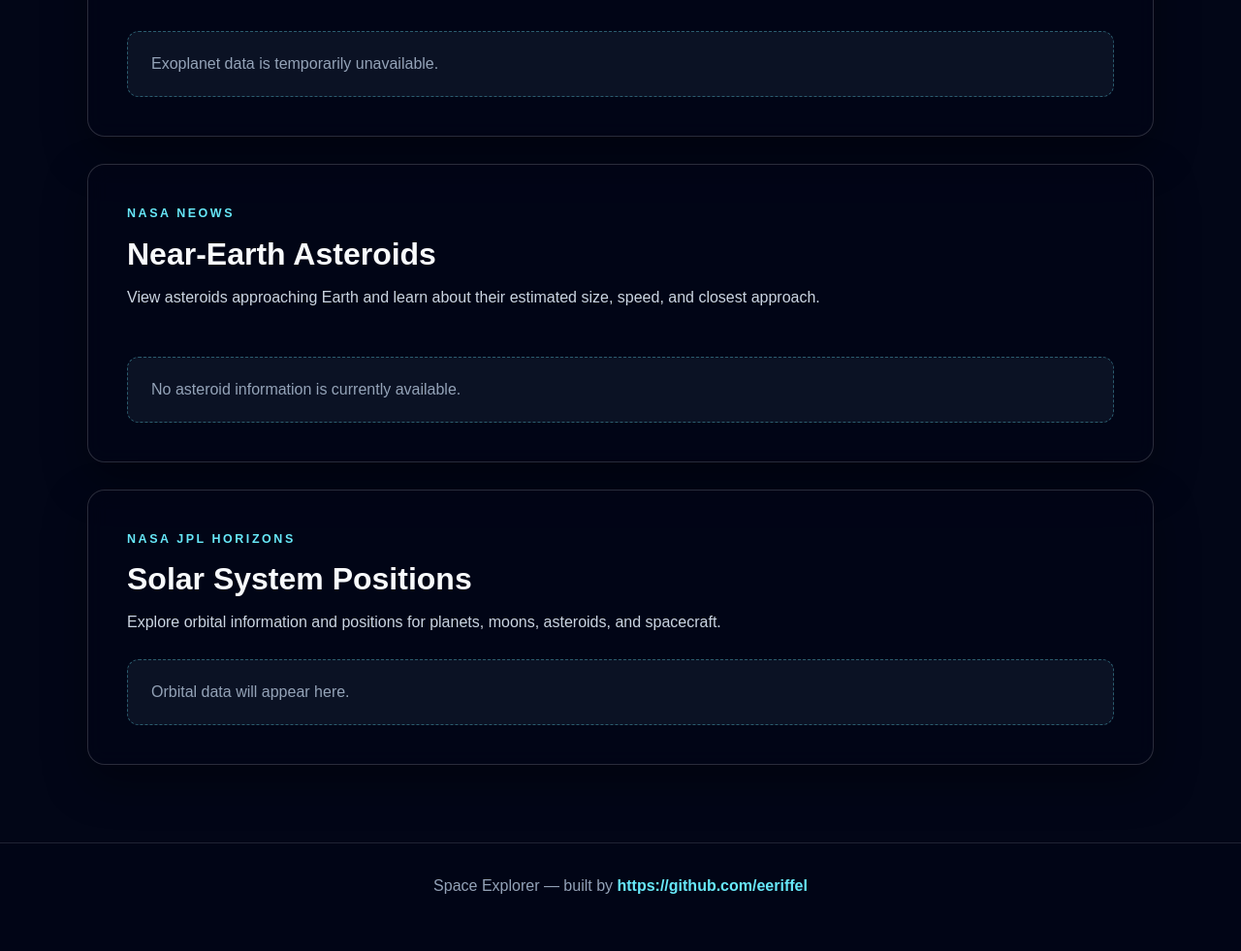
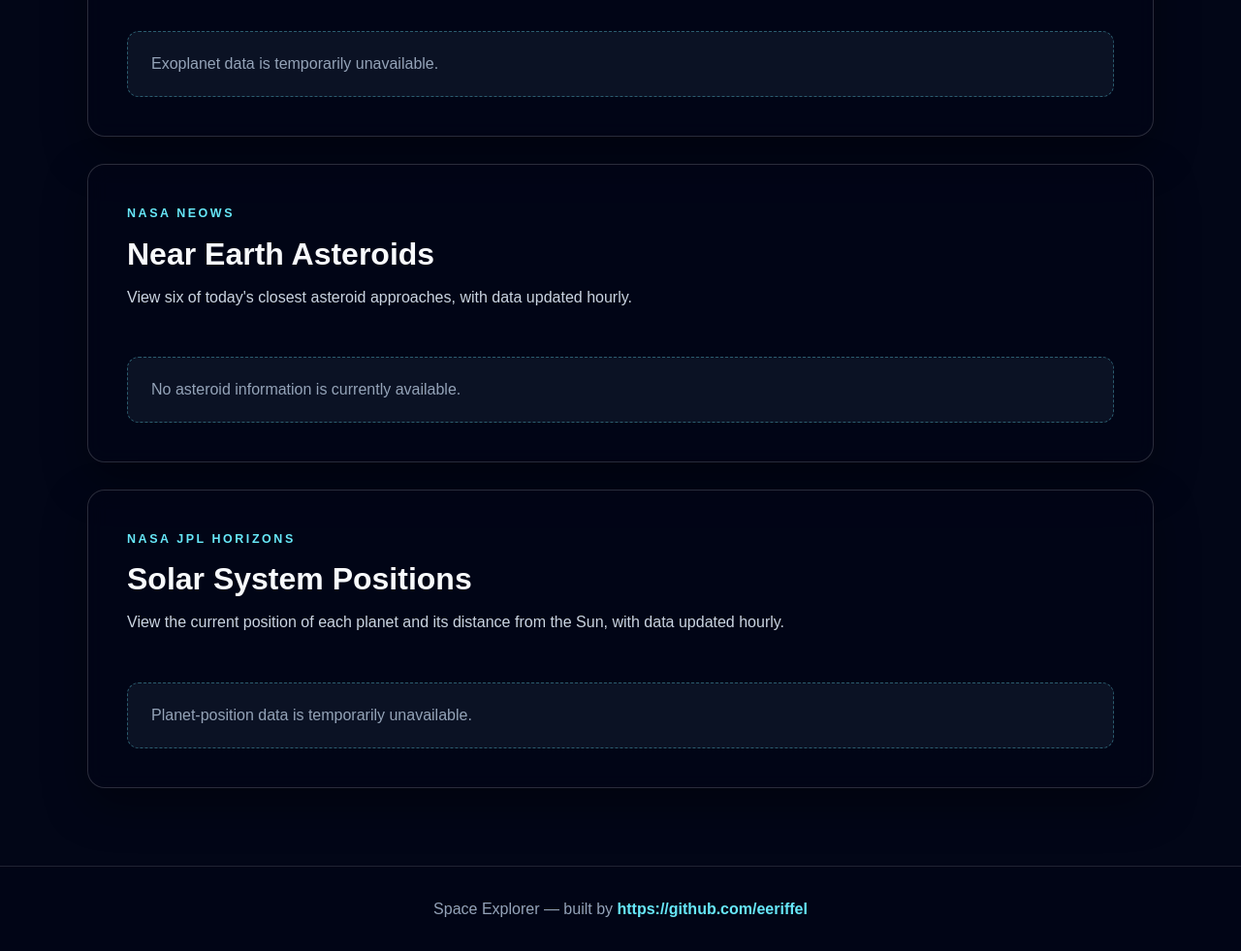
Before and after one commit to eeriffel/Space-Explorer, a Flask app: template templates/explore.html in a window 1280 px wide. Shown: the part 827-1808 px from the top of the page at 97% size. Before the commit the page ends 1749 px from the top, so only its background shows below. Run offline with Flask 3, Linux system fonts and the light colour scheme; the template is opened without the code that fills it, so the values that code supplies are empty.

Commit message:
add solar system NASA api, hourly cache

```diff
--- a/app.py
+++ b/app.py
@@ -1,6 +1,8 @@
-from datetime import datetime, timezone
+import csv
+import math
 import os
 import time
+from datetime import datetime, timezone
 
 import requests
 from flask import Flask, render_template
@@ -8,7 +10,7 @@ from flask import Flask, render_template
 
 app = Flask(__name__)
 
-CACHE_DURATION = 3600
+CACHE_DURATION = 3600  # One hour
 
 exoplanet_cache = {
     "data": [],
@@ -20,31 +22,34 @@ asteroid_cache = {
     "last_updated": 0
 }
 
+position_cache = {
+    "data": [],
+    "last_updated": 0
+}
+
 
 def get_exoplanets():
     current_time = time.time()
-    cache_age = current_time - exoplanet_cache["last_updated"]
 
-    if exoplanet_cache["data"] and cache_age < CACHE_DURATION:
-        print("Using cached exoplanet data")
+    if (
+        exoplanet_cache["data"]
+        and current_time - exoplanet_cache["last_updated"] < CACHE_DURATION
+    ):
         return exoplanet_cache["data"]
 
-    api_url = (
-        "https://exoplanetarchive.ipac.caltech.edu/"
-        "TAP/sync"
-    )
+    url = "https://exoplanetarchive.ipac.caltech.edu/TAP/sync"
 
     query = """
         SELECT TOP 6
             pl_name,
             hostname,
-            disc_year,
-            discoverymethod,
             sy_dist,
-            pl_rade
+            pl_rade,
+            pl_eqt,
+            discoverymethod
         FROM pscomppars
         WHERE sy_dist IS NOT NULL
-        ORDER BY sy_dist
+        ORDER BY sy_dist ASC
     """
 
     parameters = {
@@ -53,92 +58,188 @@ def get_exoplanets():
     }
 
     try:
-        response = requests.get(
-            api_url,
-            params=parameters,
-            timeout=15
-        )
+        response = requests.get(url, params=parameters, timeout=15)
+        response.raise_for_status()
+        exoplanets = response.json()
 
-        response.raise_for_status()
-        new_data = response.json()
-
-        exoplanet_cache["data"] = new_data
+        exoplanet_cache["data"] = exoplanets
         exoplanet_cache["last_updated"] = current_time
 
-        print("Downloaded new exoplanet data")
+    except requests.RequestException as error:
+        print(f"Exoplanet API error: {error}")
 
-        return new_data
-
-    except requests.RequestException as error:
-        print("Exoplanet API error:", error)
-        return exoplanet_cache["data"]
+    return exoplanet_cache["data"]
 
 
 def get_asteroids():
     current_time = time.time()
-    cache_age = current_time - asteroid_cache["last_updated"]
 
-    if asteroid_cache["data"] and cache_age < CACHE_DURATION:
-        print("Using cached asteroid data")
+    if (
+        asteroid_cache["data"]
+        and current_time - asteroid_cache["last_updated"] < CACHE_DURATION
+    ):
         return asteroid_cache["data"]
 
-    today = datetime.now(timezone.utc).date().isoformat()
+    today = datetime.now(timezone.utc).strftime("%Y-%m-%d")
 
-    api_url = "https://api.nasa.gov/neo/rest/v1/feed"
+    url = "https://api.nasa.gov/neo/rest/v1/feed"
 
     parameters = {
         "start_date": today,
         "end_date": today,
-        "api_key": os.getenv(
-            "NASA_API_KEY",
-            "DEMO_KEY"
-        )
+        "api_key": os.environ.get("NASA_API_KEY", "DEMO_KEY")
     }
 
     try:
-        response = requests.get(
-            api_url,
-            params=parameters,
-            timeout=15
-        )
+        response = requests.get(url, params=parameters, timeout=15)
+        response.raise_for_status()
 
-        response.raise_for_status()
-        response_data = response.json()
+        nasa_data = response.json()
+        asteroid_results = []
 
-        asteroids = response_data[
-            "near_earth_objects"
-        ].get(today, [])
+        for asteroid in nasa_data["near_earth_objects"].get(today, []):
+            approaches = asteroid.get("close_approach_data", [])
 
-        asteroids = [
-            asteroid
-            for asteroid in asteroids
-            if asteroid["close_approach_data"]
-        ]
+            if not approaches:
+                continue
 
-        asteroids.sort(
-            key=lambda asteroid: float(
-                asteroid["close_approach_data"][0]
-                ["miss_distance"]["kilometers"]
-            )
-        )
+            approach = approaches[0]
+            diameter = asteroid["estimated_diameter"]["kilometers"]
 
-        closest_asteroids = asteroids[:6]
+            asteroid_results.append({
+                "name": asteroid["name"].replace("(", "").replace(")", ""),
+                "diameter": round(
+                    (
+                        diameter["estimated_diameter_min"]
+                        + diameter["estimated_diameter_max"]
+                    ) / 2,
+                    3
+                ),
+                "distance": round(
+                    float(approach["miss_distance"]["kilometers"]),
+                    0
+                ),
+                "speed": round(
+                    float(approach["relative_velocity"]["kilometers_per_hour"]),
+                    0
+                ),
+                "hazardous": asteroid[
+                    "is_potentially_hazardous_asteroid"
+                ]
+            })
 
-        asteroid_cache["data"] = closest_asteroids
+        asteroid_results.sort(key=lambda asteroid: asteroid["distance"])
+
+        asteroid_cache["data"] = asteroid_results[:6]
         asteroid_cache["last_updated"] = current_time
 
-        print("Downloaded new asteroid data")
+    except (requests.RequestException, KeyError, ValueError) as error:
+        print(f"Asteroid API error: {error}")
 
-        return closest_asteroids
+    return asteroid_cache["data"]
 
-    except (
-        requests.RequestException,
-        KeyError,
-        IndexError,
-        ValueError
-    ) as error:
-        print("Asteroid API error:", error)
-        return asteroid_cache["data"]
+
+def get_planet_positions():
+    current_time = time.time()
+
+    if (
+        position_cache["data"]
+        and current_time - position_cache["last_updated"] < CACHE_DURATION
+    ):
+        return position_cache["data"]
+
+    planets = {
+        "Mercury": "199",
+        "Venus": "299",
+        "Earth": "399",
+        "Mars": "499",
+        "Jupiter": "599",
+        "Saturn": "699",
+        "Uranus": "799",
+        "Neptune": "899"
+    }
+
+    position_results = []
+
+    observation_time = datetime.now(
+        timezone.utc
+    ).strftime("%Y-%m-%d %H:%M")
+
+    for planet_name, planet_id in planets.items():
+        parameters = {
+            "format": "json",
+            "COMMAND": f"'{planet_id}'",
+            "OBJ_DATA": "'NO'",
+            "MAKE_EPHEM": "'YES'",
+            "EPHEM_TYPE": "'VECTORS'",
+            "CENTER": "'500@10'",
+            "TLIST": f"'{observation_time}'",
+            "OUT_UNITS": "'AU-D'",
+            "VEC_TABLE": "'1'",
+            "CSV_FORMAT": "'YES'"
+        }
+
+        try:
+            response = requests.get(
+                "https://ssd.jpl.nasa.gov/api/horizons.api",
+                params=parameters,
+                timeout=15
+            )
+
+            response.raise_for_status()
+            api_data = response.json()
+
+            if "error" in api_data:
+                print(
+                    f"JPL error for {planet_name}: "
+                    f"{api_data['error']}"
+                )
+                continue
+
+            result = api_data["result"]
+
+            data_section = (
+                result.split("$$SOE")[1]
+                .split("$$EOE")[0]
+            )
+
+            first_line = data_section.strip().splitlines()[0]
+            row = next(csv.reader([first_line]))
+
+            x_position = float(row[2])
+            y_position = float(row[3])
+            z_position = float(row[4])
+
+            distance_from_sun = math.sqrt(
+                x_position ** 2
+                + y_position ** 2
+                + z_position ** 2
+            )
+
+            position_results.append({
+                "name": planet_name,
+                "x": round(x_position, 4),
+                "y": round(y_position, 4),
+                "z": round(z_position, 4),
+                "distance": round(distance_from_sun, 4)
+            })
+
+        except (
+            requests.RequestException,
+            KeyError,
+            ValueError,
+            IndexError
+        ) as error:
+            print(
+                f"Position API error for "
+                f"{planet_name}: {error}"
+            )
+
+    if position_results:
+        position_cache["data"] = position_results
+        position_cache["last_updated"] = current_time
+
+    return position_cache["data"]
 
 
 @app.route("/")
@@ -150,11 +251,13 @@ def home():
 def explore():
     exoplanets = get_exoplanets()
     asteroids = get_asteroids()
+    planet_positions = get_planet_positions()
 
     return render_template(
         "explore.html",
         exoplanets=exoplanets,
-        asteroids=asteroids
+        asteroids=asteroids,
+        planet_positions=planet_positions
     )
 
 
--- a/templates/explore.html
+++ b/templates/explore.html
@@ -7,21 +7,24 @@
 
     <title>Explore | Space Explorer</title>
 
-    <link rel="stylesheet"
-          href="{{ url_for('static', filename='style.css') }}">
+    <link
+        rel="stylesheet"
+        href="{{ url_for('static', filename='style.css') }}"
+    >
 </head>
 
 <body>
 
     <video autoplay loop muted playsinline class="space-background">
-        <source src="{{ url_for('static', filename='videos/stars.mp4') }}"
-                type="video/mp4">
+        <source
+            src="{{ url_for('static', filename='videos/stars.mp4') }}"
+            type="video/mp4"
+        >
     </video>
 
     <header class="site-header">
 
-        <a class="site-logo"
-           href="{{ url_for('home') }}">
+        <a class="site-logo" href="{{ url_for('home') }}">
             Space Explorer
         </a>
 
@@ -39,7 +42,6 @@
 
             <p class="eyebrow">EXPLORE THE COSMOS</p>
 
-
             <a class="primary-button" href="#exoplanets">
                 View Space Data
             </a>
@@ -48,6 +50,8 @@
 
         <section class="data-grid">
 
+            <!-- Exoplanets -->
+
             <article class="space-card" id="exoplanets">
 
                 <p class="card-label">NASA EXOPLANET ARCHIVE</p>
@@ -55,8 +59,8 @@
                 <h2>Exoplanet Explorer</h2>
 
                 <p>
-                    Discover the six nearest known exoplanets, with data updated hourly.
-
+                    Discover the six nearest known exoplanets,
+                    with data updated hourly.
                 </p>
 
                 <div class="result-grid">
@@ -67,32 +71,32 @@
 
                             <summary>
                                 <span class="planet-icon">•</span>
+
                                 <span>{{ planet.pl_name }}</span>
-                <span class="open-label">View details</span>
+
+                                <span class="open-label">
+                                    View details
+                                </span>
                             </summary>
 
                             <div class="planet-details">
 
                                 <p>
                                     <strong>Host star:</strong>
-                    {{ planet.hostname }}
-                </p>
-
-                <p>
-                    <strong>Discovery year:</strong>
-                    {{ planet.disc_year | int }}
+                                    {{ planet.hostname or "Unknown" }}
                                 </p>
 
                                 <p>
                                     <strong>Discovery method:</strong>
-                    {{ planet.discoverymethod }}
+                                    {{ planet.discoverymethod or "Unknown" }}
                                 </p>
 
                                 <p>
                                     <strong>Distance:</strong>
 
-                    {% if planet.sy_dist %}
-                        {{ planet.sy_dist | round(1) }} parsecs
+                                    {% if planet.sy_dist is not none %}
+                                        {{ planet.sy_dist | round(1) }}
+                                        parsecs
                                     {% else %}
                                         Unknown
                                     {% endif %}
@@ -101,8 +105,19 @@
                                 <p>
                                     <strong>Radius:</strong>
 
-                    {% if planet.pl_rade %}
-                        {{ planet.pl_rade | round(2) }} Earths
+                                    {% if planet.pl_rade is not none %}
+                                        {{ planet.pl_rade | round(2) }}
+                                        Earth radii
+                                    {% else %}
+                                        Unknown
+                                    {% endif %}
+                                </p>
+
+                                <p>
+                                    <strong>Temperature:</strong>
+
+                                    {% if planet.pl_eqt is not none %}
+                                        {{ planet.pl_eqt | round(0) }} K
                                     {% else %}
                                         Unknown
                                     {% endif %}
@@ -124,15 +139,17 @@
 
             </article>
 
+            <!-- Near-Earth asteroids -->
+
             <article class="space-card" id="asteroids">
 
                 <p class="card-label">NASA NEOWS</p>
 
-                <h2>Near-Earth Asteroids</h2>
+                <h2>Near Earth Asteroids</h2>
 
                 <p>
-                    View asteroids approaching Earth and learn about their
-                    estimated size, speed, and closest approach.
+                    View six of today's closest asteroid approaches,
+                    with data updated hourly.
                 </p>
 
                 <div class="result-grid">
@@ -154,64 +171,26 @@
                             <div class="planet-details">
 
                                 <p>
-                    <strong>Approach date:</strong>
-
-                    {{
-                        asteroid.close_approach_data[0]
-                        .close_approach_date
-                    }}
-                </p>
-
-                <p>
                                     <strong>Estimated diameter:</strong>
-
-                    {{
-                        asteroid.estimated_diameter.meters
-                        .estimated_diameter_min | round(1)
-                    }}
-
-                    –
-
-                    {{
-                        asteroid.estimated_diameter.meters
-                        .estimated_diameter_max | round(1)
-                    }}
-
-                    meters
+                                    {{ asteroid.diameter }} km
                                 </p>
 
                                 <p>
                                     <strong>Speed:</strong>
-
-                    {{
-                        asteroid.close_approach_data[0]
-                        .relative_velocity
-                        .kilometers_per_hour
-                        | float
-                        | round(0)
-                    }}
-
+                                    {{ "{:,.0f}".format(asteroid.speed) }}
                                     km/h
                                 </p>
 
                                 <p>
                                     <strong>Miss distance:</strong>
-
-                    {{
-                        asteroid.close_approach_data[0]
-                        .miss_distance
-                        .kilometers
-                        | float
-                        | round(0)
-                    }}
-
+                                    {{ "{:,.0f}".format(asteroid.distance) }}
                                     kilometers
                                 </p>
 
                                 <p>
                                     <strong>Potentially hazardous:</strong>
 
-                    {% if asteroid.is_potentially_hazardous_asteroid %}
+                                    {% if asteroid.hazardous %}
                                         Yes
                                     {% else %}
                                         No
@@ -234,6 +213,8 @@
 
             </article>
 
+            <!-- Solar-system positions -->
+
             <article class="space-card" id="horizons">
 
                 <p class="card-label">NASA JPL HORIZONS</p>
@@ -241,12 +222,60 @@
                 <h2>Solar System Positions</h2>
 
                 <p>
-                    Explore orbital information and positions for planets,
-                    moons, asteroids, and spacecraft.
+                    View the current position of each planet and its
+                    distance from the Sun, with data updated hourly.
                 </p>
 
+                <div class="result-grid">
+
+                    {% for planet in planet_positions %}
+
+                        <details class="planet-card">
+
+                            <summary>
+                                <span class="planet-icon">•</span>
+
+                                <span>{{ planet.name }}</span>
+
+                                <span class="open-label">
+                                    View details
+                                </span>
+                            </summary>
+
+                            <div class="planet-details">
+
+                                <p>
+                                    <strong>Distance from Sun:</strong>
+                                    {{ planet.distance }} AU
+                                </p>
+
+                                <p>
+                                    <strong>X position:</strong>
+                                    {{ planet.x }} AU
+                                </p>
+
+                                <p>
+                                    <strong>Y position:</strong>
+                                    {{ planet.y }} AU
+                                </p>
+
+                                <p>
+                                    <strong>Z position:</strong>
+                                    {{ planet.z }} AU
+                                </p>
+
+                            </div>
+
+                        </details>
+
+                    {% else %}
+
                         <div class="results">
-                    Orbital data will appear here.
+                            Planet-position data is temporarily unavailable.
+                        </div>
+
+                    {% endfor %}
+
                 </div>
 
             </article>
@@ -258,9 +287,12 @@
     <footer>
         <p>
             Space Explorer — built by
-        <a href="https://github.com/eeriffel"
+
+            <a
+                href="https://github.com/eeriffel"
                 target="_blank"
-           rel="noopener noreferrer">
+                rel="noopener noreferrer"
+            >
                 https://github.com/eeriffel
             </a>
         </p>
```
Lines whose indentation alone changed are shown as unchanged.
